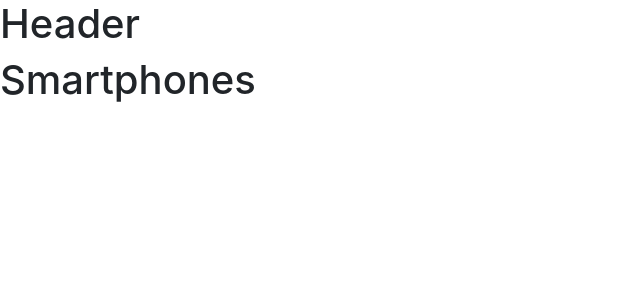
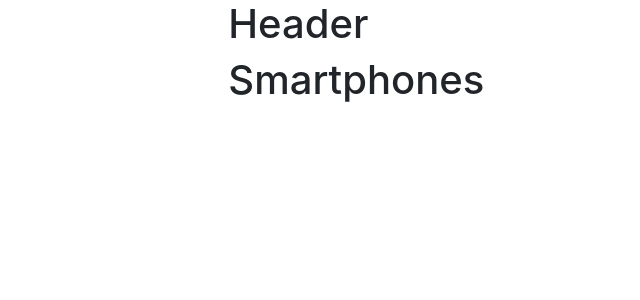
Before and after one commit to lericardolima/smartphone-ui-vue, a Vue app: page /smartphones in a window 1280 px wide. Shown: the top 300 px of the page, without its empty margins (0-640 px from the left). Built offline with nearby package versions, Linux system fonts and the light colour scheme.

Commit message:
Criar container principal da aplicação

```diff
--- a/src/App.vue
+++ b/src/App.vue
@@ -1,5 +1,5 @@
 <template>
-  <div id="app">
+  <div id="app" class="col-md-10 col-xl-8 m-auto">
     <app-header></app-header>
     <router-view></router-view>
   </div>
```
